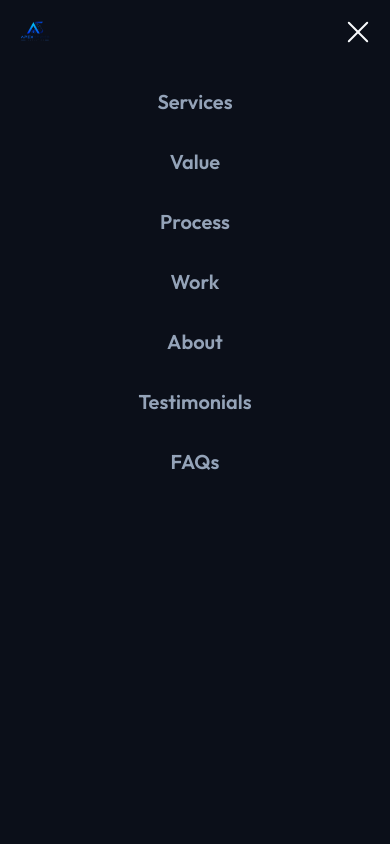
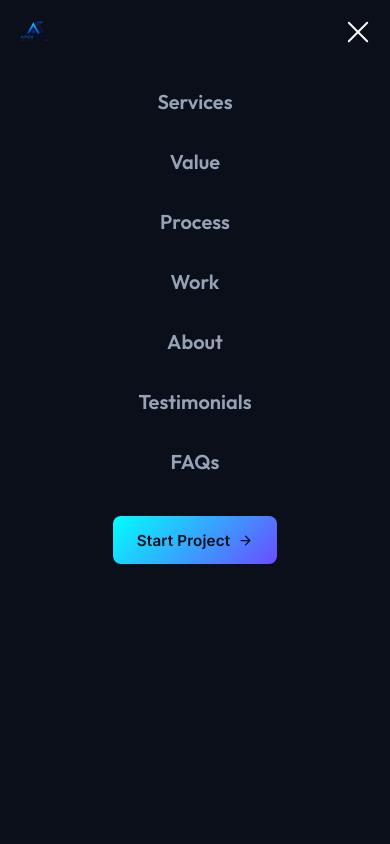
Before and after one commit to Bablushakya/ApexSpider-Innovation, a React (Vite) app: page / in a window 390 px wide. Both pictures are taken after a click on the button 358 px from the left and 31 px from the top of the page. Shown: the top 844 px of the page. Built offline with nearby package versions, Linux system fonts and the light colour scheme.

Commit message:
button add and size

```diff
--- a/src/App.jsx
+++ b/src/App.jsx
@@ -24,9 +24,9 @@ const NotFound      = lazy(() => import('./pages/NotFound'));
 function HomePage({ logoNavRef, navReady, heroReady, onOpenInquiry }) {
   return (
     <>
-      <Header ref={logoNavRef} navReady={navReady} />
+      <Header ref={logoNavRef} navReady={navReady} onOpenInquiry={onOpenInquiry} />
       <main id="main-content">
-        <Hero       heroReady={heroReady} onOpenInquiry={onOpenInquiry} />
+        <Hero       heroReady={heroReady} />
         <Services   />
         <ValueProps />
         <Process    />
--- a/src/components/Header.css
+++ b/src/components/Header.css
@@ -102,6 +102,24 @@
   gap: 16px;
 }
 
+/* Start Project Button in Header */
+.header-start-project {
+  display: flex;
+  align-items: center;
+  gap: 8px;
+  font-size: 0.85rem;
+  padding: 10px 20px;
+  white-space: nowrap;
+}
+
+.header-start-project svg {
+  transition: transform 0.3s ease;
+}
+
+.header-start-project:hover svg {
+  transform: translateX(4px);
+}
+
 .btn-header {
   padding: 8px 20px;
   font-size: 0.85rem;
@@ -194,7 +212,35 @@
   color: var(--color-accent-teal);
 }
 
-/* Mobile CTA removed - users access Start Project via section CTAs */
+/* Mobile Start Project CTA */
+.mobile-nav-cta {
+  margin-top: 20px;
+  width: 100%;
+  display: flex;
+  justify-content: center;
+}
+
+.mobile-start-project {
+  display: flex;
+  align-items: center;
+  justify-content: center;
+  gap: 6px;
+  width: 100%;
+  max-width: 280px;
+  padding: 11px 22px;
+  font-size: 0.9rem;
+  font-weight: 500;
+}
+
+.mobile-start-project svg {
+  width: 16px;
+  height: 16px;
+  transition: transform 0.3s ease;
+}
+
+.mobile-start-project:hover svg {
+  transform: translateX(4px);
+}
 
 /* Responsive Rules for Header */
 @media (max-width: 1024px) {
@@ -206,7 +252,7 @@
     display: flex;
   }
 
-  .btn-header {
+  .header-start-project {
     display: none;
   }
 }
@@ -234,6 +280,12 @@
 
   .mobile-nav-link {
     font-size: 1.4rem;
+  }
+
+  .mobile-start-project {
+    max-width: 260px;
+    padding: 10px 20px;
+    font-size: 0.875rem;
   }
 }
 
@@ -265,4 +317,19 @@
   .mobile-nav-link {
     font-size: 1.25rem;
   }
+
+  .mobile-nav-cta {
+    margin-top: 16px;
+  }
+
+  .mobile-start-project {
+    max-width: 240px;
+    padding: 9px 18px;
+    font-size: 0.85rem;
+  }
+
+  .mobile-start-project svg {
+    width: 15px;
+    height: 15px;
+  }
 }
--- a/src/components/Header.jsx
+++ b/src/components/Header.jsx
@@ -5,11 +5,12 @@ import logoImg from '../assets/ApexSpiderLogo.png';
 import './Header.css';
 
 /*
-  Header accepts two props from App:
+  Header accepts three props from App:
   - navReady: boolean — when true, stagger-animate nav items in
   - logoNavRef: forwarded ref — preloader reads this to fly the logo here
+  - onOpenInquiry: function — opens project inquiry modal
 */
-const Header = forwardRef(function Header({ navReady = false }, logoNavRef) {
+const Header = forwardRef(function Header({ navReady = false, onOpenInquiry }, logoNavRef) {
   const [isScrolled, setIsScrolled] = useState(false);
   const [isMobileMenuOpen, setIsMobileMenuOpen] = useState(false);
 
@@ -97,8 +98,36 @@ const Header = forwardRef(function Header({ navReady = false }, logoNavRef) {
           </ul>
         </nav>
 
-        {/* Desktop Start Project button removed - now only in Hero on mobile */}
-        <div className="header-actions">
+        {/* Desktop Start Project button */}
+        <motion.div
+          className="header-actions"
+          initial={{ opacity: 0, y: -12 }}
+          animate={navReady ? { opacity: 1, y: 0 } : { opacity: 0, y: -12 }}
+          transition={{ duration: 0.5, ease: premiumEase, delay: NAV_LINKS.length * 0.08 }}
+        >
+          <button
+            onClick={onOpenInquiry}
+            className="btn btn-primary header-start-project"
+            aria-label="Start your project with us"
+          >
+            Start Project
+            <svg
+              width="18"
+              height="18"
+              viewBox="0 0 24 24"
+              fill="none"
+              stroke="currentColor"
+              strokeWidth="2"
+              aria-hidden="true"
+            >
+              <path
+                d="M5 12h14M12 5l7 7-7 7"
+                strokeLinecap="round"
+                strokeLinejoin="round"
+              />
+            </svg>
+          </button>
+
           <button
             className={`mobile-menu-toggle ${isMobileMenuOpen ? 'open' : ''}`}
             onClick={() => setIsMobileMenuOpen((prev) => !prev)}
@@ -110,7 +139,7 @@ const Header = forwardRef(function Header({ navReady = false }, logoNavRef) {
             <span className="hamburger-bar" aria-hidden="true" />
             <span className="hamburger-bar" aria-hidden="true" />
           </button>
-        </div>
+        </motion.div>
       </div>
 
       <AnimatePresence>
@@ -150,7 +179,43 @@ const Header = forwardRef(function Header({ navReady = false }, logoNavRef) {
                   </motion.li>
                 ))}
 
-                {/* Mobile CTA removed - users access Start Project via section CTAs */}
+                {/* Mobile Start Project CTA */}
+                <motion.li
+                  initial={{ opacity: 0, y: 20 }}
+                  animate={{ opacity: 1, y: 0 }}
+                  transition={{
+                    delay: NAV_LINKS.length * 0.06,
+                    duration: 0.4,
+                    ease: premiumEase,
+                  }}
+                  className="mobile-nav-cta"
+                >
+                  <button
+                    onClick={() => {
+                      closeMobileMenu();
+                      onOpenInquiry();
+                    }}
+                    className="btn btn-primary mobile-start-project"
+                    aria-label="Start your project with us"
+                  >
+                    Start Project
+                    <svg
+                      width="18"
+                      height="18"
+                      viewBox="0 0 24 24"
+                      fill="none"
+                      stroke="currentColor"
+                      strokeWidth="2"
+                      aria-hidden="true"
+                    >
+                      <path
+                        d="M5 12h14M12 5l7 7-7 7"
+                        strokeLinecap="round"
+                        strokeLinejoin="round"
+                      />
+                    </svg>
+                  </button>
+                </motion.li>
               </ul>
             </nav>
           </motion.div>
--- a/src/components/Hero.css
+++ b/src/components/Hero.css
@@ -203,26 +203,3 @@
     font-size: 1.75rem; /* 28px for extra small devices */
   }
 }
-
-/* Mobile-only Start Project button in Hero */
-.hero-start-project-mobile {
-  display: none;
-}
-
-@media (max-width: 1024px) {
-  .hero-start-project-mobile {
-    display: inline-flex;
-    width: 100%;
-    min-height: 52px;
-    justify-content: center;
-    align-items: center;
-    gap: 8px;
-  }
-}
-
-@media (max-width: 480px) {
-  .hero-start-project-mobile {
-    min-height: 50px;
-    font-size: 0.95rem;
-  }
-}
--- a/src/components/Hero.jsx
+++ b/src/components/Hero.jsx
@@ -4,7 +4,7 @@ import GlowHorizonFM from './ui/GlowHorizonFM';
 import { AnimatedTitleFM } from './ui/AnimatedTitleFM';
 import './Hero.css';
 
-export default function Hero({ heroReady = false, onOpenInquiry }) {
+export default function Hero({ heroReady = false }) {
   const premiumEase = [0.16, 1, 0.3, 1];
 
   const stagger = (delay = 0) => ({
@@ -72,29 +72,6 @@ export default function Hero({ heroReady = false, onOpenInquiry }) {
             <a href="#work" className="btn btn-secondary">
               View Our Work
             </a>
-            {/* Mobile-only Start Project button */}
-            <button
-              onClick={onOpenInquiry}
-              className="btn btn-primary hero-start-project-mobile"
-              aria-label="Start your project with us"
-            >
-              Start Project
-              <svg
-                width="18"
-                height="18"
-                viewBox="0 0 24 24"
-                fill="none"
-                stroke="currentColor"
-                strokeWidth="2"
-                aria-hidden="true"
-              >
-                <path
-                  d="M5 12h14M12 5l7 7-7 7"
-                  strokeLinecap="round"
-                  strokeLinejoin="round"
-                />
-              </svg>
-            </button>
           </motion.div>
 
         </div>
```
